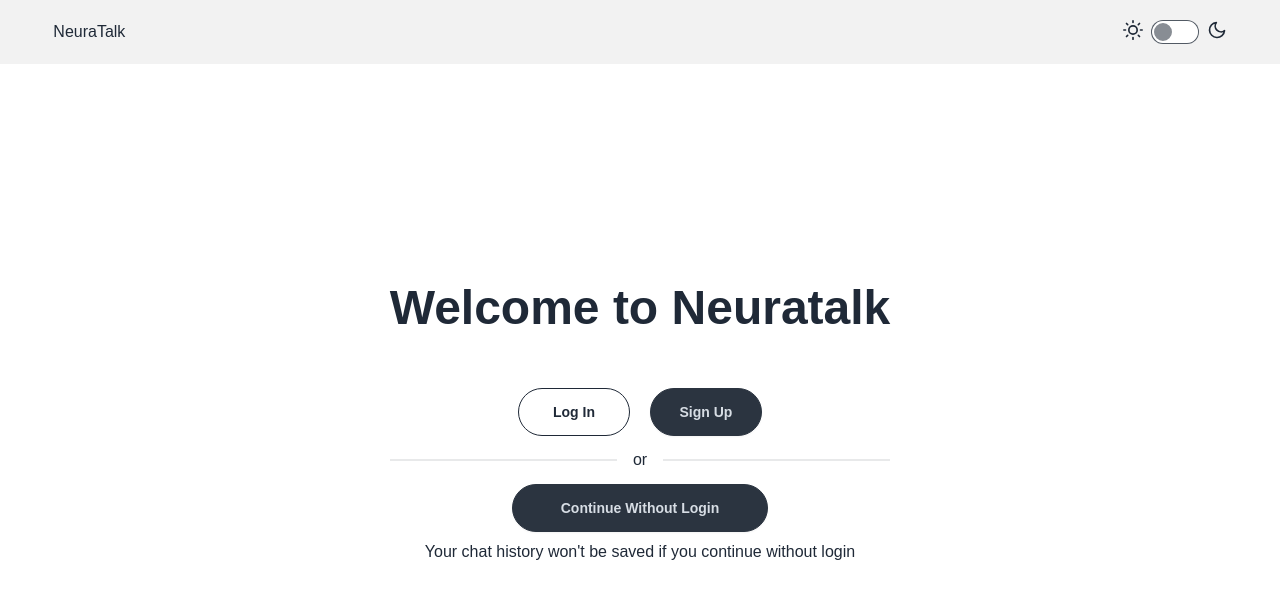
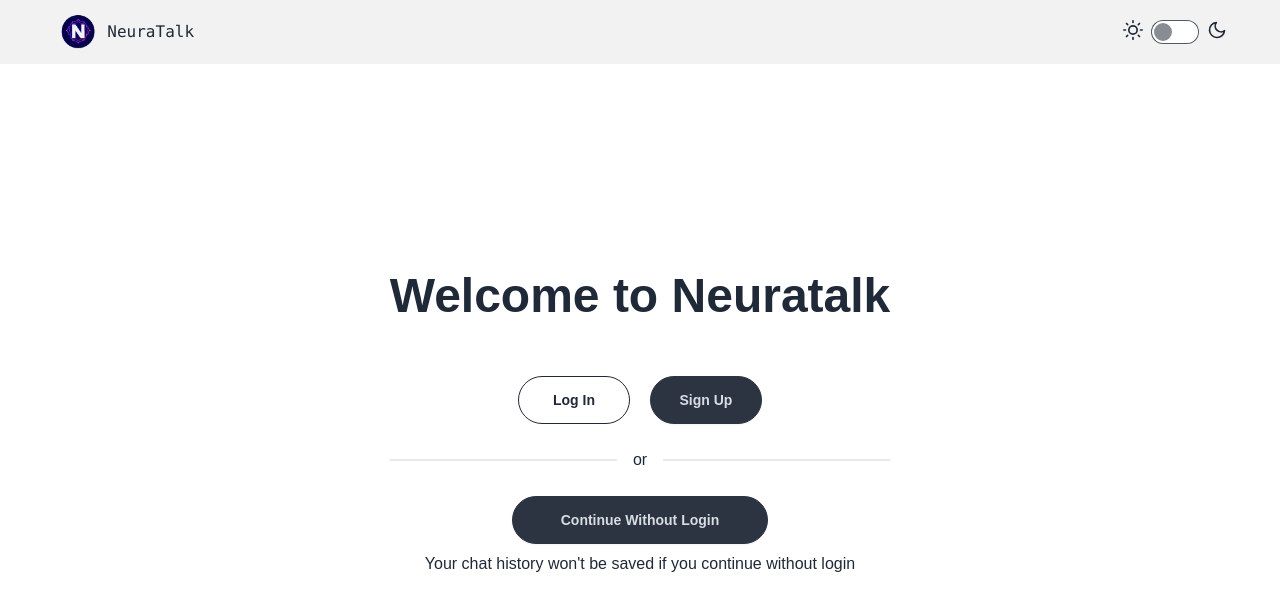
Before and after one commit to misbah-ul-hoq/neuratalk, a Next.js app: page / in a window 1280 px wide. Shown: the top 610 px of the page. Built offline with nearby package versions, Linux system fonts and the light colour scheme.

Commit message:
created logo and now working on chatbox

```diff
--- a/package.json
+++ b/package.json
@@ -11,7 +11,8 @@
   "dependencies": {
     "next": "15.1.7",
     "react": "^19.0.0",
-    "react-dom": "^19.0.0"
+    "react-dom": "^19.0.0",
+    "react-icons": "^5.4.0"
   },
   "devDependencies": {
     "@eslint/eslintrc": "^3",
--- /dev/null
+++ b/src/app/temp-chat/page.tsx
@@ -0,0 +1,16 @@
+import PromptBox from "@/components/shared/ChatBox";
+import React from "react";
+
+const TemporaryChatPage = () => {
+  return (
+    <section className="relative h-[calc(100dvh-4rem)] container-center">
+      <div className="flex justify-center">
+        <div className="absolute bottom-5 w-full max-w-xl mx-auto">
+          <PromptBox />
+        </div>
+      </div>
+    </section>
+  );
+};
+
+export default TemporaryChatPage;
--- a/src/components/WelcomePage.tsx
+++ b/src/components/WelcomePage.tsx
@@ -1,9 +1,10 @@
+import Link from "next/link";
 import React from "react";
 
 const WelcomePage = () => {
   return (
     <div className="">
-      <h2 className="text-center font-bold text-3xl lg:text-5xl mb-8 lg:mb-14">
+      <h2 className="text-center font-bold text-3xl lg:text-5xl mb-10 lg:mb-14">
         Welcome to Neuratalk
       </h2>
 
@@ -18,12 +19,15 @@ const WelcomePage = () => {
         </div>
       </div>
 
-      <span className="divider">or</span>
+      <span className="divider my-7">or</span>
 
       <div className="space-y-2 flex flex-col items-center">
-        <button className="btn btn-neutral rounded-full btn-wide">
+        <Link
+          href={`/temp-chat`}
+          className="btn btn-neutral rounded-full btn-wide"
+        >
           Continue Without Login
-        </button>
+        </Link>
         <p className="text-center">
           Your chat history won&apos;t be saved if you continue without login
         </p>
--- /dev/null
+++ b/src/components/shared/ChatBox.tsx
@@ -0,0 +1,17 @@
+"use client";
+import React from "react";
+import { LuSendHorizontal } from "react-icons/lu";
+
+const PromptBox = () => {
+  return (
+    <div className="relative">
+      <textarea
+        placeholder="Message NeuraTalk"
+        className="textarea textarea-bordered !w-full h-[80px] max-h-[600px] text-lg placeholder:opacity-70"
+      />
+      <LuSendHorizontal className="absolute right-2 bottom-4" size={30} />
+    </div>
+  );
+};
+
+export default PromptBox;
--- a/src/components/shared/NavBar.tsx
+++ b/src/components/shared/NavBar.tsx
@@ -1,10 +1,19 @@
+import Image from "next/image";
 import React from "react";
 
 const NavBar = () => {
   return (
     <header className="bg-base-200 h-16 flex items-center sticky top-0">
       <nav className="flex justify-between items-center container-center ">
-        <h3>NeuraTalk</h3>
+        <h3 className="flex items-center gap-1 font-mono cursor-pointer">
+          <Image
+            src={`/neuratalk-logo.png`}
+            alt="NeuraTalk Logo"
+            height={50}
+            width={50}
+          />
+          NeuraTalk
+        </h3>
 
         <label className="flex cursor-pointer gap-2">
           <svg
```
Also changed, not shown: public/neuratalk-logo.png (added), 1 other file (tests, documents, lock files or other folders).
